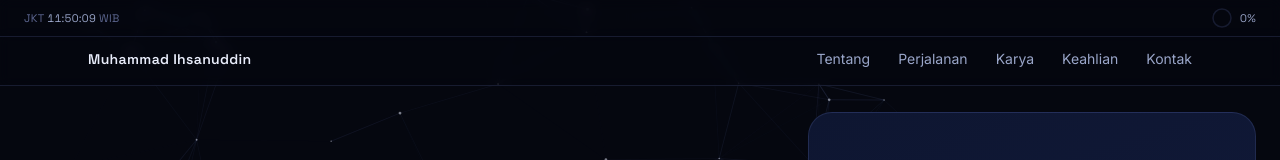
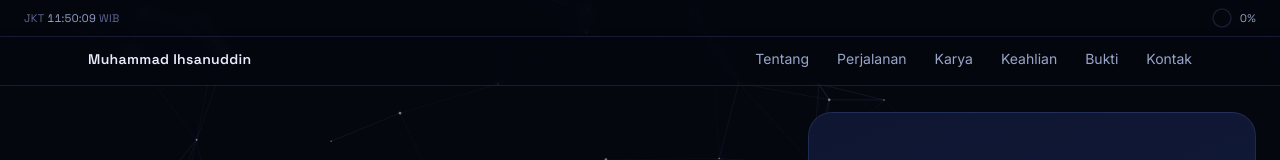
Before and after one commit to theartivator/cv-ihsanuddin, a React (Vite) app: page / in a window 1280 px wide. Shown: the top 160 px of the page. Built offline with nearby package versions, Linux system fonts and the light colour scheme.

Commit message:
Tambah link nav ke section Bukti

```diff
--- a/src/components/Nav.jsx
+++ b/src/components/Nav.jsx
@@ -6,6 +6,7 @@ const links = [
   { href: "#experience", label: "Perjalanan" },
   { href: "#work", label: "Karya" },
   { href: "#skills", label: "Keahlian" },
+  { href: "#proof", label: "Bukti" },
   { href: "#contact", label: "Kontak" },
 ];
 
```
